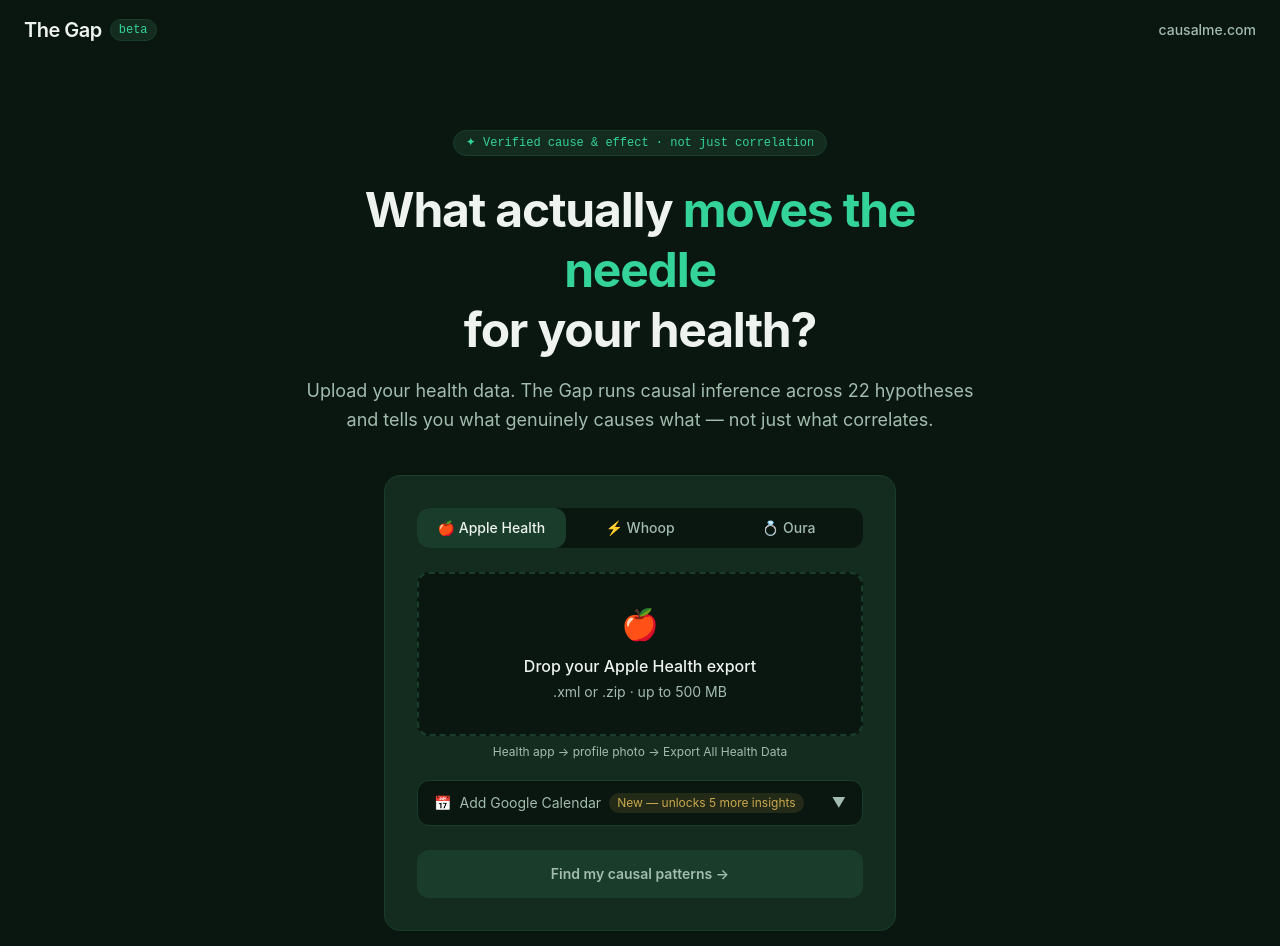
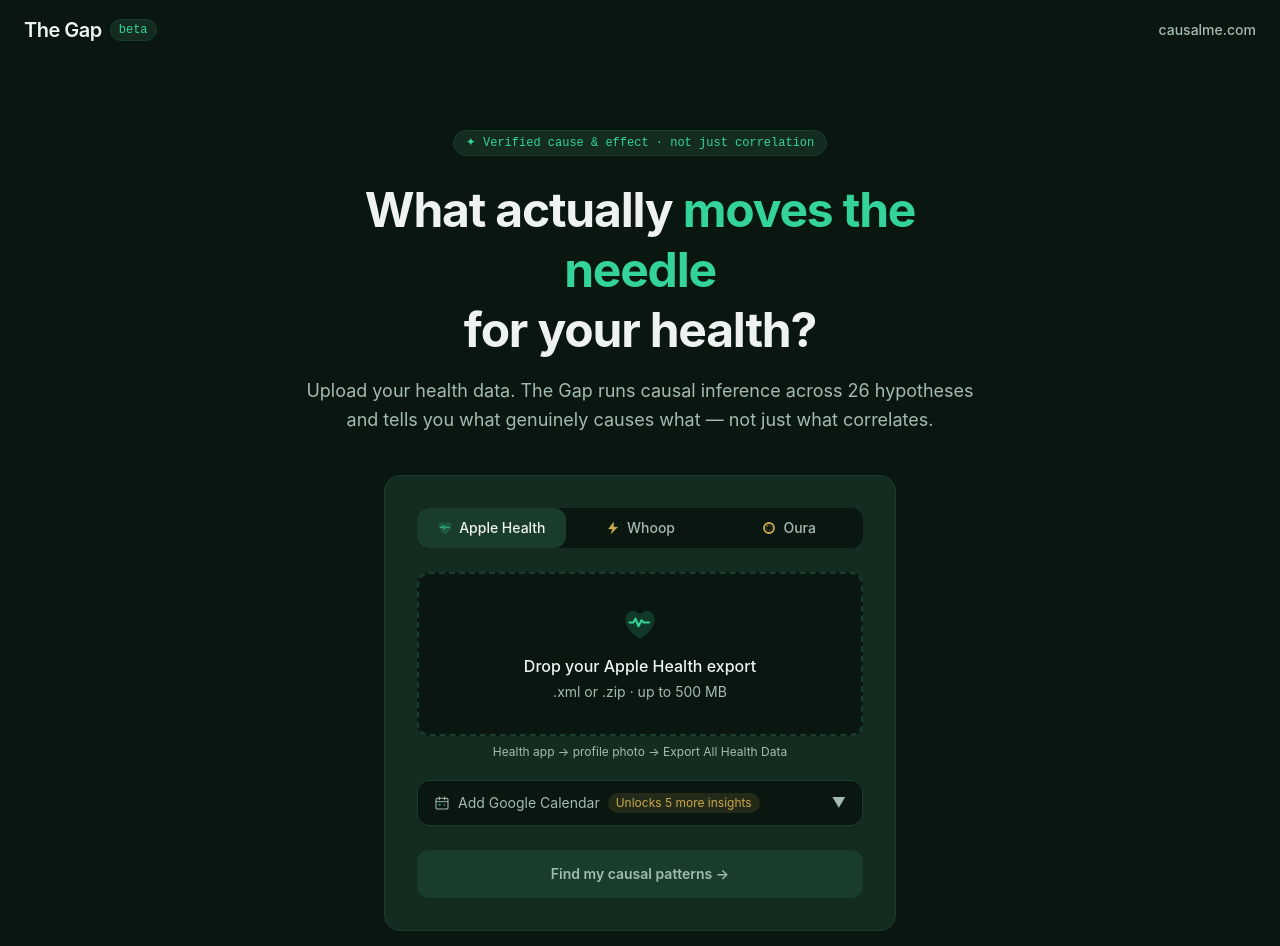
Before and after one commit to hwg2hjf97p-hash/The-Gap, a Next.js app in the folder the-gap/frontend/: page / in a window 1280 px wide. Shown: the top 946 px of the page. Built offline with nearby package versions, Linux system fonts and the light colour scheme.

Commit message:
fix_page.tsx

```diff
--- a/the-gap/frontend/app/page.tsx
+++ b/the-gap/frontend/app/page.tsx
@@ -19,25 +19,103 @@
   "application/octet-stream": [".ics"],
 };
 
+// ── Custom SVG icons — brand-matched, no emoji ────────────────────────────────
+
+function IconAppleHealth({ size = 22 }: { size?: number }) {
+  return (
+    <svg width={size} height={size} viewBox="0 0 24 24" fill="none">
+      {/* Heart with ECG pulse line */}
+      <path
+        d="M12 21C12 21 3 15.5 3 9a4.5 4.5 0 0 1 9-0.75A4.5 4.5 0 0 1 21 9c0 6.5-9 12-9 12z"
+        fill="#34d399"
+        opacity="0.18"
+        stroke="#34d399"
+        strokeWidth="1.5"
+        strokeLinejoin="round"
+      />
+      <polyline
+        points="5,11 7.5,11 9,8.5 11,13.5 13,9.5 14.5,11 16,11 18,11"
+        stroke="#34d399"
+        strokeWidth="1.4"
+        strokeLinecap="round"
+        strokeLinejoin="round"
+        fill="none"
+      />
+    </svg>
+  );
+}
+
+function IconWhoop({ size = 22 }: { size?: number }) {
+  return (
+    <svg width={size} height={size} viewBox="0 0 24 24" fill="none">
+      {/* Bold lightning bolt — Whoop's signature */}
+      <path
+        d="M13 3L5 13.5h6L9 21l10-10.5h-6L13 3z"
+        fill="#c9a84c"
+        stroke="#c9a84c"
+        strokeWidth="0.5"
+        strokeLinejoin="round"
+      />
+    </svg>
+  );
+}
+
+function IconOura({ size = 22 }: { size?: number }) {
+  return (
+    <svg width={size} height={size} viewBox="0 0 24 24" fill="none">
+      {/* Clean geometric ring — thick circle with inner highlight */}
+      <circle cx="12" cy="12" r="7.5" stroke="#c9a84c" strokeWidth="2.8" fill="none" />
+      <circle cx="12" cy="12" r="4" stroke="#c9a84c" strokeWidth="1" fill="none" opacity="0.35" />
+      <circle cx="9.5" cy="8.5" r="1.2" fill="#c9a84c" opacity="0.7" />
+    </svg>
+  );
+}
+
+function IconCalendar({ size = 18 }: { size?: number }) {
+  return (
+    <svg width={size} height={size} viewBox="0 0 24 24" fill="none">
+      <rect x="3" y="5" width="18" height="16" rx="2" stroke="#a2bcaf" strokeWidth="1.6" fill="none" />
+      <path d="M3 10h18" stroke="#a2bcaf" strokeWidth="1.4" />
+      <path d="M8 3v4M16 3v4" stroke="#a2bcaf" strokeWidth="1.6" strokeLinecap="round" />
+      <rect x="7" y="13" width="3" height="3" rx="0.5" fill="#34d399" opacity="0.7" />
+      <rect x="14" y="13" width="3" height="3" rx="0.5" fill="#a2bcaf" opacity="0.4" />
+    </svg>
+  );
+}
+
+function IconFile({ size = 28 }: { size?: number }) {
+  return (
+    <svg width={size} height={size} viewBox="0 0 24 24" fill="none">
+      <path
+        d="M14 2H6a2 2 0 0 0-2 2v16a2 2 0 0 0 2 2h12a2 2 0 0 0 2-2V8l-6-6z"
+        stroke="#c9a84c" strokeWidth="1.6" fill="none" strokeLinejoin="round"
+      />
+      <path d="M14 2v6h6" stroke="#c9a84c" strokeWidth="1.6" strokeLinejoin="round" />
+      <path d="M8 13h8M8 17h5" stroke="#c9a84c" strokeWidth="1.4" strokeLinecap="round" />
+    </svg>
+  );
+}
+
+// ── Source definitions ────────────────────────────────────────────────────────
 const SOURCES = [
   {
     id: "apple_health" as DataSource,
     label: "Apple Health",
-    icon: "🍎",
+    Icon: IconAppleHealth,
     hint: "Health app → profile photo → Export All Health Data",
     accept: ".xml or .zip",
   },
   {
     id: "whoop" as DataSource,
     label: "Whoop",
-    icon: "⚡",
+    Icon: IconWhoop,
     hint: "Whoop app → More → App Settings → Export Data",
     accept: ".csv export",
   },
   {
     id: "oura" as DataSource,
     label: "Oura",
-    icon: "💍",
+    Icon: IconOura,
     hint: "Oura app → Profile → Data Export → Export to CSV",
     accept: ".csv or .json export",
   },
@@ -155,7 +233,7 @@
           <br />for your health?
         </h1>
         <p className="text-lg leading-relaxed" style={{ color: "#a2bcaf" }}>
-          Upload your health data. The Gap runs causal inference across 22 hypotheses
+          Upload your health data. The Gap runs causal inference across 26 hypotheses
           and tells you what genuinely causes what — not just what correlates.
         </p>
       </div>
@@ -175,14 +253,15 @@
             <button
               key={src.id}
               onClick={() => { setDataSource(src.id); setFile(null); setErrorMsg(""); }}
-              className="flex-1 py-2.5 text-sm font-medium transition-all"
+              className="flex-1 py-2.5 text-sm font-medium transition-all flex items-center justify-center gap-1.5"
               style={{
                 background: dataSource === src.id ? "#1a3d2b" : "transparent",
                 color: dataSource === src.id ? "#eef3f0" : "#a2bcaf",
                 borderRadius: "0.75rem",
               }}
             >
-              {src.icon} {src.label}
+              <src.Icon size={16} />
+              {src.label}
             </button>
           ))}
         </div>
@@ -198,16 +277,16 @@
         >
           <input {...getInputProps()} />
           {file ? (
-            <div>
-              <div className="text-2xl mb-2">📄</div>
+            <div className="flex flex-col items-center">
+              <div className="mb-2"><IconFile size={28} /></div>
               <p className="font-medium" style={{ color: "#eef3f0" }}>{file.name}</p>
               <p className="text-sm mt-1" style={{ color: "#a2bcaf" }}>
                 {(file.size / (1024 * 1024)).toFixed(1)} MB · Click to change
               </p>
             </div>
           ) : (
-            <div>
-              <div className="text-3xl mb-3">{currentSource.icon}</div>
+            <div className="flex flex-col items-center">
+              <div className="mb-3"><currentSource.Icon size={36} /></div>
               <p className="font-medium mb-1" style={{ color: "#eef3f0" }}>
                 {isDragActive ? "Drop it here" : `Drop your ${currentSource.label} export`}
               </p>
@@ -235,12 +314,13 @@
             }}
           >
             <span className="flex items-center gap-2">
-              📅 <span>Add Google Calendar</span>
+              <IconCalendar size={16} />
+              <span>Add Google Calendar</span>
               <span
                 className="text-xs px-2 py-0.5 rounded-full"
                 style={{ background: "#c9a84c22", color: "#c9a84c" }}
               >
-                New — unlocks 5 more insights
+                Unlocks 5 more insights
               </span>
             </span>
             <span style={{ color: "#a2bcaf" }}>{showCalendar ? "▲" : "▼"}</span>
@@ -260,7 +340,7 @@
                 {calendarFile ? (
                   <div>
                     <p className="font-medium text-sm" style={{ color: "#eef3f0" }}>
-                      📅 {calendarFile.name}
+                      {calendarFile.name}
                     </p>
                     <p className="text-xs mt-1" style={{ color: "#34d399" }}>
                       Calendar data will be merged · Click to change
@@ -339,10 +419,10 @@
           }}
         >
           <div className="flex items-center gap-3">
-            <div className="text-xl">⚡</div>
+            <IconWhoop size={20} />
             <div>
               <p className="text-sm font-medium" style={{ color: "#eef3f0" }}>
-                Have a Whoop or Oura?
+                Have a Whoop, Oura, or Strava?
               </p>
               <p className="text-xs" style={{ color: "#a2bcaf" }}>
                 Connect once — insights update automatically every day
@@ -360,7 +440,7 @@
       >
         <span>🔒 Your data never leaves our servers</span>
         <span>⚡ Results in under 60 seconds</span>
-        <span>🧬 22 causal hypotheses · Microsoft EconML</span>
+        <span>🧬 26 causal hypotheses · Microsoft EconML</span>
       </div>
     </div>
   );
```
